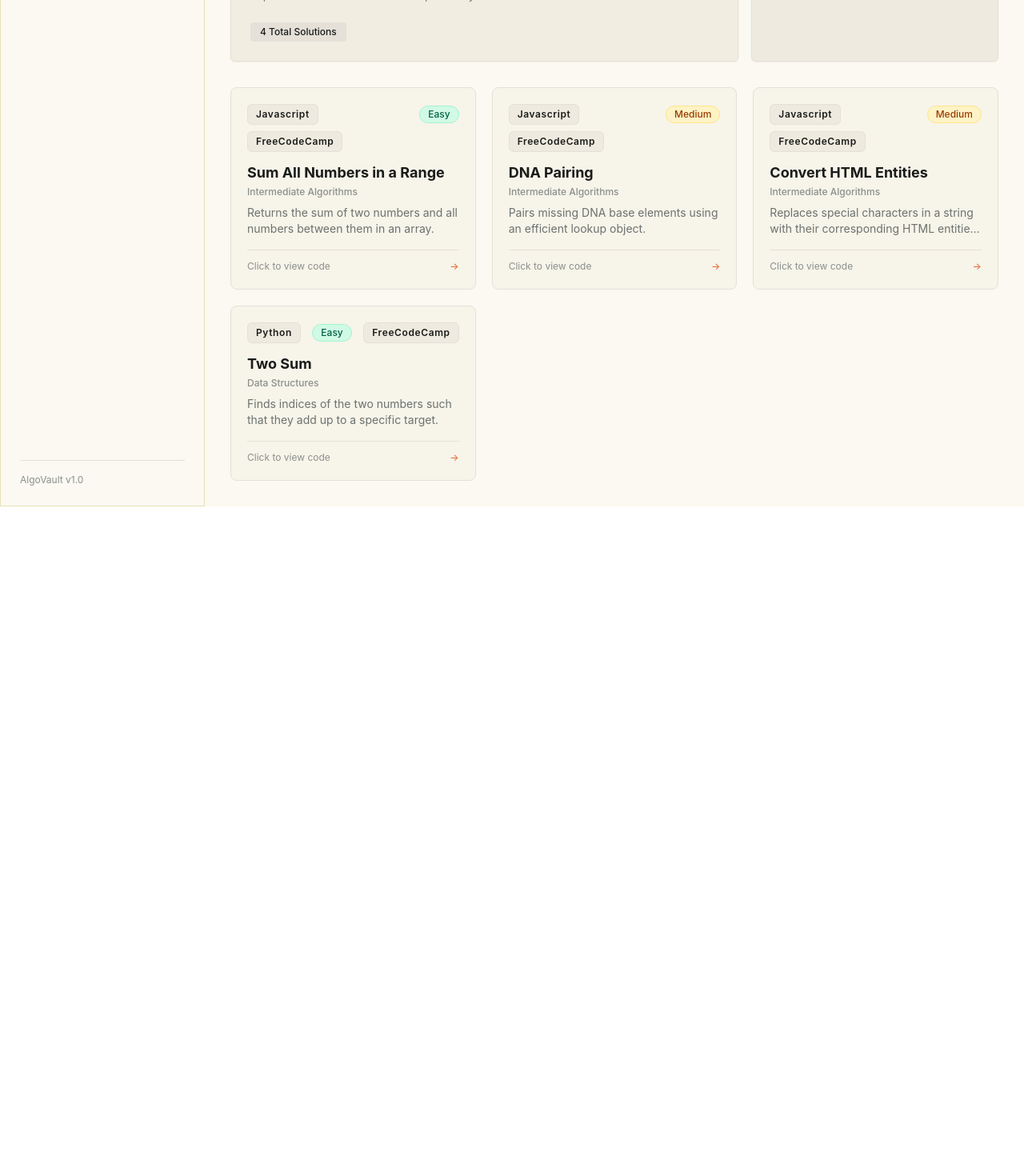
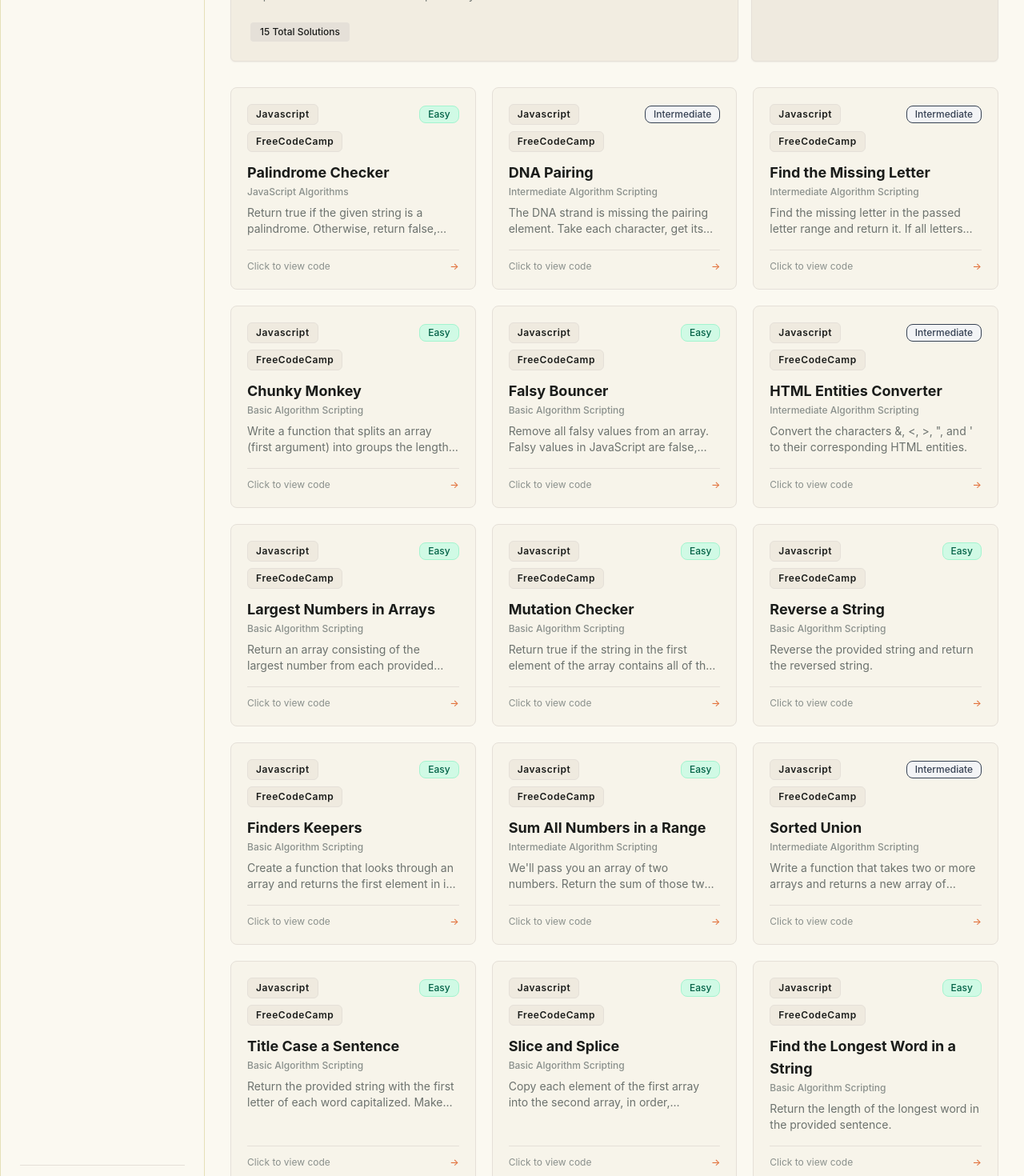
Before and after one commit to ma44ass/algovault, a React (Vite) app: page / in a window 1280 px wide. Shown: the part 240-1710 px from the top of the page at 80% size. Before the commit the page ends 873 px from the top, so only its background shows below. Built offline with nearby package versions, Linux system fonts and the light colour scheme.

Commit message:
feat: implement code modal into solution cards

```diff
--- a/src/App.jsx
+++ b/src/App.jsx
@@ -4,6 +4,7 @@
 import Header from './components/Header';
 import HeroBanner from './components/HeroBanner';
 import SolutionGrid from './components/SolutionGrid';
+import CodeModal from './components/CodeModal';
 
 import solutions from './solutions.json'
 
@@ -37,17 +38,19 @@
           />
 
         <SolutionGrid
+        key={`${selectedLanguage}-${searchQuery}`}
         solutions={solutions}
         selectedLanguage={selectedLanguage}
         searchQuery={searchQuery}
         onOpenModal={(solution) => setSelectedSolution(solution)}
         />
+        </div>
+      </main>
 
-
-        </div>
-
-
-      </main>
+      <CodeModal
+        solution={selectedSolution}
+        onClose={() => setSelectedSolution(null)}
+      />
     </div>
   )
 }
--- a/src/components/SolutionCard.jsx
+++ b/src/components/SolutionCard.jsx
@@ -16,7 +16,7 @@
             {solution.language}
           </span>
           <span
-            className={`text-xs font-medium px-2.5 py-0.5 rounded-full border ${difficultyMarker[solution.difficulty] || "bg-gray-100 text-gray-700"}`}
+            className={`text-xs font-medium px-2.5 py-0.5 rounded-lg border ${difficultyMarker[solution.difficulty] || "bg-gray-100 text-gray-700"}`}
           >
             {solution.difficulty}
           </span>
--- a/src/solutions.json
+++ b/src/solutions.json
@@ -1,42 +1,153 @@
 [
   {
-    "id": "sum-all-in-range",
+    "id": 1,
+    "title": "Palindrome Checker",
+    "language": "javascript",
+    "difficulty": "Easy",
+    "category": "JavaScript Algorithms",
+    "description": "Return true if the given string is a palindrome. Otherwise, return false, ignoring punctuation, case, and spacing.",
+    "src":"FreeCodeCamp",
+    "code": "function palindrome(str) {\n  const cleanStr = str.toLowerCase().replace(/[^a-z0-9]/g, '');\n  return cleanStr === cleanStr.split('').reverse().join('');\n}"
+  },
+  {
+    "id": 2,
+    "title": "DNA Pairing",
+    "language": "javascript",
+    "difficulty": "Intermediate",
+    "category": "Intermediate Algorithm Scripting",
+    "description": "The DNA strand is missing the pairing element. Take each character, get its pair, and return the results as a 2d array.",
+    "src":"FreeCodeCamp",
+    "code": "function pairElement(str) {\n  const pairs = {\n    A: 'T',\n    T: 'A',\n    C: 'G',\n    G: 'C'\n  };\n  return str.split('').map(letter => [letter, pairs[letter]]);\n}"
+  },
+  {
+    "id": 3,
+    "title": "Find the Missing Letter",
+    "language": "javascript",
+    "difficulty": "Intermediate",
+    "category": "Intermediate Algorithm Scripting",
+    "description": "Find the missing letter in the passed letter range and return it. If all letters are present in the range, return undefined.",
+     "src":"FreeCodeCamp",
+    "code": "function fearNotLetter(str) {\n  let alphabet = 'abcdefghijklmnopqrstuvwxyz';\n  let startSearch = alphabet.indexOf(str[0]);\n  for (let i = 0; i < str.length; i++) {\n    if (str[i] !== alphabet[startSearch + i]) {\n      return alphabet[startSearch + i];\n    }\n  }\n  return undefined;\n}"
+  },
+  {
+    "id": 4,
+    "title": "Chunky Monkey",
+    "language": "javascript",
+    "difficulty": "Easy",
+    "category": "Basic Algorithm Scripting",
+    "description": "Write a function that splits an array (first argument) into groups the length of size (second argument) and returns them as a two-dimensional array.",
+    "src":"FreeCodeCamp",
+    "code": "function chunkArrayInGroups(arr, size) {\n  let newArr = [];\n  while (arr.length > 0) {\n    newArr.push(arr.splice(0, size));\n  }\n  return newArr;\n}"
+  },
+  {
+    "id": 5,
+    "title": "Falsy Bouncer",
+    "language": "javascript",
+    "difficulty": "Easy",
+    "category": "Basic Algorithm Scripting",
+    "description": "Remove all falsy values from an array. Falsy values in JavaScript are false, null, 0, \"\", undefined, and NaN.",
+    "src":"FreeCodeCamp",
+    "code": "function bouncer(arr) {\n  let results = [];\n  for (let i = 0; i < arr.length; i++) {\n    if (Boolean(arr[i])) {\n      results.push(arr[i]);\n    }\n  }\n  return results;\n}"
+  },
+  {
+    "id": 6,
+    "title": "HTML Entities Converter",
+    "language": "javascript",
+    "difficulty": "Intermediate",
+    "category": "Intermediate Algorithm Scripting",
+    "description": "Convert the characters &, <, >, \", and ' to their corresponding HTML entities.",
+    "src":"FreeCodeCamp",
+    "code": "function convertHTML(str) {\n  const entities = {\n    \"&\": \"&amp;\",\n    \"<\": \"&lt;\",\n    \">\": \"&gt;\",\n    '\"': \"&quot;\",\n    \"'\": \"&apos;\",\n  };\n  return str.split('').map(char => entities[char] || char).join('');\n}"
+  },
+  {
+    "id": 7,
+    "title": "Largest Numbers in Arrays",
+    "language": "javascript",
+    "difficulty": "Easy",
+    "category": "Basic Algorithm Scripting",
+    "description": "Return an array consisting of the largest number from each provided sub-array.",
+    "src":"FreeCodeCamp",
+    "code": "function largestOfAll(arr) {\n  const largestNumbers = [];\n  for (let subArr of arr) {\n    let max = subArr[0];\n    for (let i = 0; i < subArr.length; i++) {\n      if (max < subArr[i]) {\n        max = subArr[i];\n      }\n    }\n    largestNumbers.push(max);\n  }\n  return largestNumbers;\n}"
+  },
+  {
+    "id": 8,
+    "title": "Mutation Checker",
+    "language": "javascript",
+    "difficulty": "Easy",
+    "category": "Basic Algorithm Scripting",
+    "description": "Return true if the string in the first element of the array contains all of the letters of the string in the second element of the array.",
+    "src":"FreeCodeCamp",
+    "code": "function mutation(arr) {\n  let el1 = arr[0].toLowerCase();\n  let el2 = arr[1].toLowerCase();\n  for (let i = 0; i < el2.length; i++) {\n    if (!el1.includes(el2[i])) {\n      return false;\n    }\n  }\n  return true;\n}"
+  },
+  {
+    "id": 9,
+    "title": "Reverse a String",
+    "language": "javascript",
+    "difficulty": "Easy",
+    "category": "Basic Algorithm Scripting",
+    "description": "Reverse the provided string and return the reversed string.",
+    "src":"FreeCodeCamp",
+    "code": "function reverseString(str) {\n  if (!str) return;\n  const validatedStr = str.trim();\n  let reversed = [];\n  for (let i = validatedStr.length - 1; i >= 0; i--) {\n    reversed.push(validatedStr[i]);\n  }\n  return reversed.join('');\n}"
+  },
+  {
+    "id": 10,
+    "title": "Finders Keepers",
+    "language": "javascript",
+    "difficulty": "Easy",
+    "category": "Basic Algorithm Scripting",
+    "description": "Create a function that looks through an array and returns the first element in it that passes a truth test.",
+    "src":"FreeCodeCamp",
+    "code": "function findElement(arr, test) {\n  for (let el of arr) {\n    if (test(el)) return el;\n  }\n  return undefined;\n}"
+  },
+  {
+    "id": 11,
     "title": "Sum All Numbers in a Range",
     "language": "javascript",
-    "category": "Intermediate Algorithms",
     "difficulty": "Easy",
-    "description": "Returns the sum of two numbers and all numbers between them in an array.",
+    "category": "Intermediate Algorithm Scripting",
     "src":"FreeCodeCamp",
-    "code": "function sumAll(arr) {\n  const min = Math.min(...arr);\n  const max = Math.max(...arr);\n  return Array.from({ length: max - min + 1 }, (_, i) => min + i)\n              .reduce((sum, num) => sum + num, 0);\n}"
+    "description": "We'll pass you an array of two numbers. Return the sum of those two numbers plus the sum of all the numbers between them.",
+    "code": "function sumAll(arr) {\n  const start = Math.min(...arr);\n  const end = Math.max(...arr);\n  return Array.from(\n    { length: end - start + 1 },\n    (_, i) => start + i\n  ).reduce((acc, curr) => acc + curr, 0);\n}"
   },
   {
-    "id": "dna-pairing",
-    "title": "DNA Pairing",
+    "id": 12,
+    "title": "Sorted Union",
     "language": "javascript",
-    "category": "Intermediate Algorithms",
-    "difficulty": "Medium",
-    "description": "Pairs missing DNA base elements using an efficient lookup object.",
+    "difficulty": "Intermediate",
+    "category": "Intermediate Algorithm Scripting",
+    "description": "Write a function that takes two or more arrays and returns a new array of unique values in the order of the original provided arrays.",
     "src":"FreeCodeCamp",
-    "code": "function pairElement(str) {\n  const pairs = { A: 'T', T: 'A', C: 'G', G: 'C' };\n  return str.split('').map(char => [char, pairs[char]]);\n}"
+    "code": "function uniteUnique(...arrays) {\n  return [...new Set(arrays.flat())];\n}"
   },
   {
-    "id": "convert-html-entities",
-    "title": "Convert HTML Entities",
+    "id": 13,
+    "title": "Title Case a Sentence",
     "language": "javascript",
-    "category": "Intermediate Algorithms",
-    "difficulty": "Medium",
-    "description": "Replaces special characters in a string with their corresponding HTML entities using regex and object lookup.",
+    "difficulty": "Easy",
+    "category": "Basic Algorithm Scripting",
+    "description": "Return the provided string with the first letter of each word capitalized. Make sure the rest of the word is in lower case.",
     "src":"FreeCodeCamp",
-    "code": "function convertHTML(str) {\n  const entities = {\n    '&': '&amp;',\n    '<': '&lt;',\n    '>': '&gt;',\n    '\"': '&quot;',\n    \"'\": '&apos;'\n  };\n  return str.replace(/[&<>\"']/g, match => entities[match]);\n}"
+    "code": "function titleCase(str) {\n  let normalizedstr = str.toLowerCase();\n  let words = normalizedstr.split(' ');\n  let result = [];\n  for (let word of words) {\n    let capitalized = word.charAt(0).toUpperCase() + word.slice(1);\n    result.push(capitalized);\n  }\n  return result.join(' ');\n}"
   },
   {
-    "id": "python-two-sum",
-    "title": "Two Sum",
-    "language": "python",
-    "category": "Data Structures",
+    "id": 14,
+    "title": "Slice and Splice",
+    "language": "javascript",
     "difficulty": "Easy",
-    "description": "Finds indices of the two numbers such that they add up to a specific target.",
+    "category": "Basic Algorithm Scripting",
     "src":"FreeCodeCamp",
-    "code": "def two_sum(nums, target):\n    seen = {}\n    for i, num in enumerate(nums):\n        diff = target - num\n        if diff in seen:\n            return [seen[diff], i]\n        seen[num] = i\n    return []"
+    "description": "Copy each element of the first array into the second array, in order, beginning at the specified index index.",
+    "code": "function frankenSplice(arr1, arr2, index) {\n  const result = [...arr2];\n  result.splice(index, 0, ...arr1);\n  return result;\n}"
+  },
+  {
+    "id": 15,
+    "title": "Find the Longest Word in a String",
+    "language": "javascript",
+    "difficulty": "Easy",
+    "category": "Basic Algorithm Scripting",
+    "description": "Return the length of the longest word in the provided sentence.",
+    "src":"FreeCodeCamp",
+    "code": "function findLongestWordLength(str) {\n  let stringarr = str.split(' ');\n  let longest = 0;\n  for (let i = 0; i < stringarr.length; i++) {\n    if (stringarr[i].length > longest) longest = stringarr[i].length;\n  }\n  return longest;\n}"
   }
+
 ]
```
